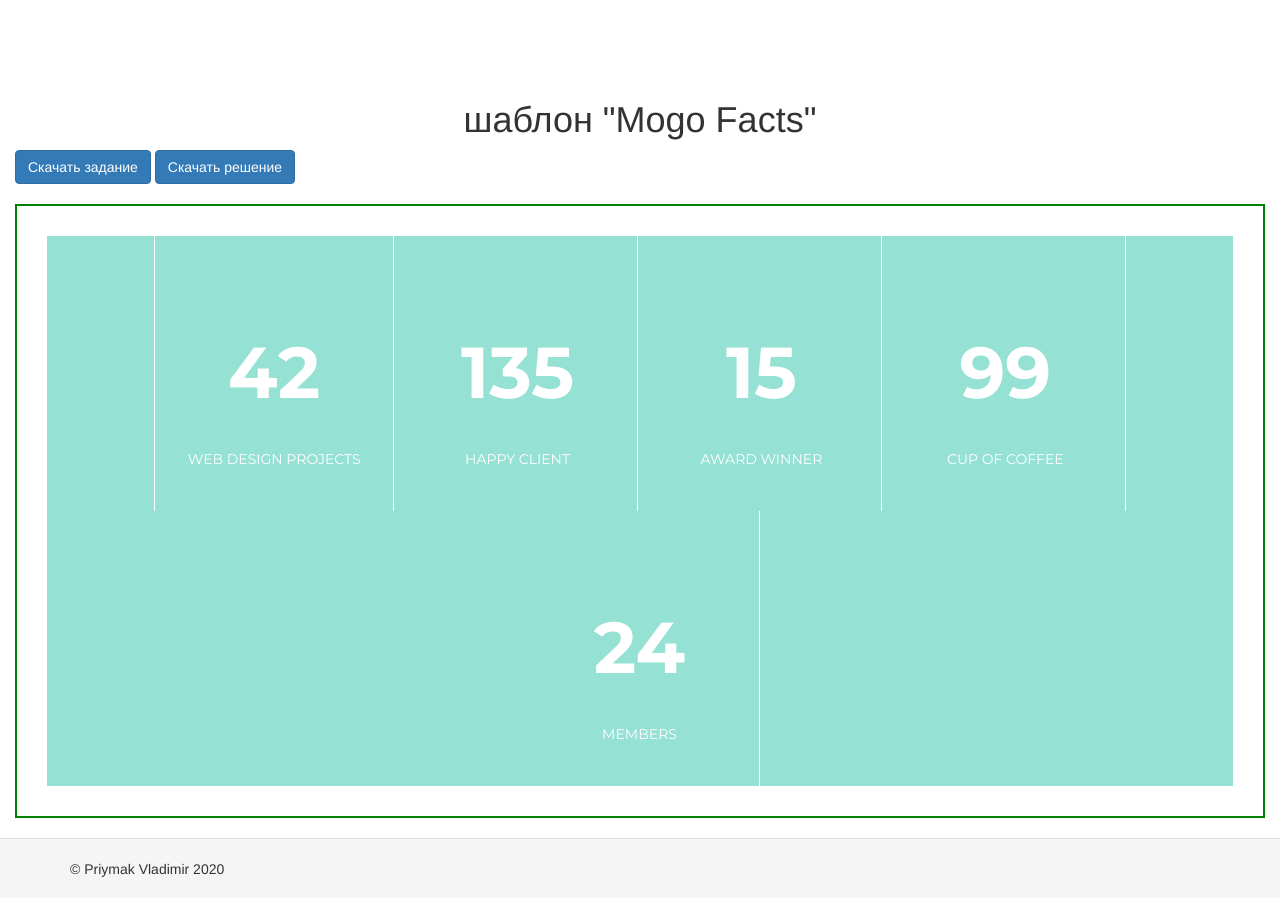
After one commit to PriymakVl/lesson_task, a Yii app: template views/css/templates/easy/mogo_facts.php in a window 1280 px wide. The commit adds this page. Run offline with PHP 8.4 and a stand-in for Yii, Linux system fonts and the light colour scheme; the template is opened without the code that fills it, so the values that code supplies are empty; some libraries are stand-ins or nearby versions.

Commit message:
add template css mogo facts

```diff
--- a/config/web.php
+++ b/config/web.php
@@ -5,7 +5,7 @@ $db = require __DIR__ . '/db.php';
 
 $config = [
     'id' => 'basic',
-    'name' => 'Задачник',
+    'name' => 'Задачи к урокам',
     'basePath' => dirname(__DIR__),
     'bootstrap' => ['log'],
     'aliases' => [
--- /dev/null
+++ b/views/css/templates/easy/mogo_facts.php
@@ -0,0 +1,42 @@
+<?php
+	use yii\helpers\Html;
+	$this->registerCssFile('/css/templates/easy_templates/mogo_facts.css');
+	$this->registerCssFile('https://fonts.googleapis.com/css?family=Montserrat:400,700&display=swap');
+
+	$this->title = 'шаблон "Mogo Facts"';
+	$this->params['breadcrumbs'][] = ['label' => 'Легкие шаблоны', 'url' => ['/css/templates/easy']];
+	$this->params['breadcrumbs'][] = $this->title;
+ ?>
+
+<h1><?= $this->title ?></h1>
+
+ <?= Html::a('Скачать задание', ['/tasks/css/templates/mogo_facts_task.rar'], ['class' => 'btn btn-primary']) ?>
+ <?= Html::a('Скачать решение', ['/solutions/css/templates/mogo_facts_solution.rar'], ['class' => 'btn btn-primary']) ?>
+
+<div class="window-task">
+
+<!-- Facts -->
+<div class="facts">
+	<div class="fact">
+		<div class="fact_number">42</div>
+		<div class="fact_text">Web Design Projects</div>
+	</div>
+	<div class="fact">
+		<div class="fact_number">135</div>
+		<div class="fact_text">happy client</div>
+	</div>
+	<div class="fact">
+		<div class="fact_number">15</div>
+		<div class="fact_text">award winner</div>
+	</div>
+	<div class="fact">
+		<div class="fact_number">99</div>
+		<div class="fact_text">cup of coffee</div>
+	</div>
+	<div class="fact">
+		<div class="fact_number">24</div>
+		<div class="fact_text">members</div>
+	</div>
+</div>
+
+</div>
--- a/views/layouts/main.php
+++ b/views/layouts/main.php
@@ -74,11 +74,13 @@ AppAsset::register($this);
     NavBar::end();
     ?>
 
-    <div class="container">
+    <div class="container-fluid">
         <?= Breadcrumbs::widget([
             'links' => isset($this->params['breadcrumbs']) ? $this->params['breadcrumbs'] : [],
         ]) ?>
+
         <?= Alert::widget() ?>
+
         <?= $content ?>
     </div>
 </div>
--- a/web/css/main.css
+++ b/web/css/main.css
@@ -1,3 +1,17 @@
+h1 {
+	text-align: center;
+}
+
 ol li {
 	margin-bottom: 10px;
 }
+
+.container-fluid {
+	margin-top: 80px;
+}
+
+.window-task {
+	border: 2px solid green;
+	margin: 20px 0;
+	padding: 30px;
+}
--- /dev/null
+++ b/web/css/templates/easy_templates/mogo_facts.css
@@ -0,0 +1,35 @@
+.facts {
+	width: 100%;
+	max-width: 1920px;
+	margin: 0 auto;
+	background: #95e1d3;
+	text-align: center;
+}
+
+.fact {
+	border-right:1px #fff solid;
+	display: inline-block;
+	width: 240px;
+	height: 275px;
+}
+
+.fact:first-child {
+	border-left: 1px #fff solid;
+}
+
+.fact_number {
+	margin: 85px 0 26px;
+	color: #fff;
+	text-align: center;
+	font-family: 'Montserrat', sans-serif;
+	font-size: 72px;
+	font-weight: bold;
+}
+
+.fact_text {
+	color: #fff;
+	text-align: center;
+	text-transform: uppercase;
+	font-family: 'Montserrat', sans-serif;
+	font-size: 14px;
+}
```
Also changed, not shown: controllers/CssController.php (+1 -6 lines), views/css/templates/easy/mogo_facts/index.php (deleted, +0 -14 lines), views/css/templates/easy/mogo_facts/solution.php (deleted, +0 -32 lines), web/css/templates/easy/mogo_facts.css (deleted, +0 -51 lines), 2 other files.
